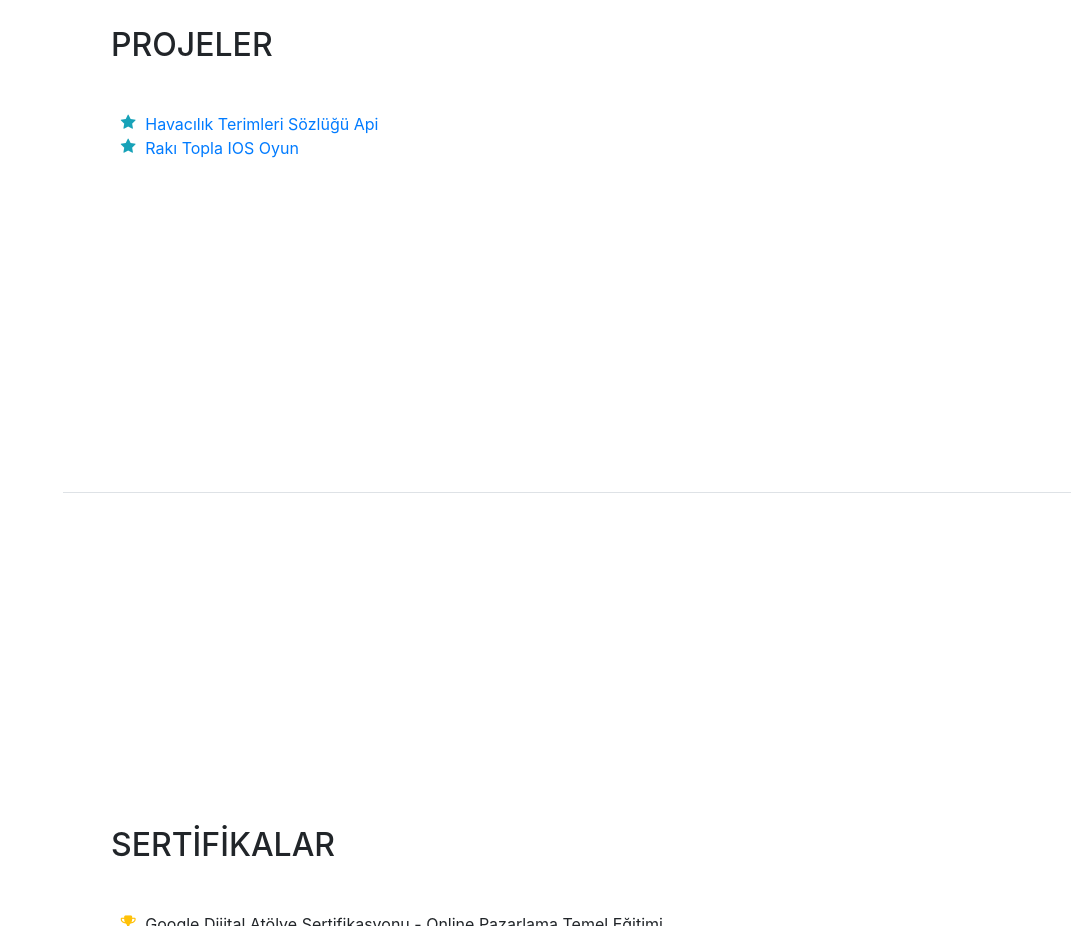
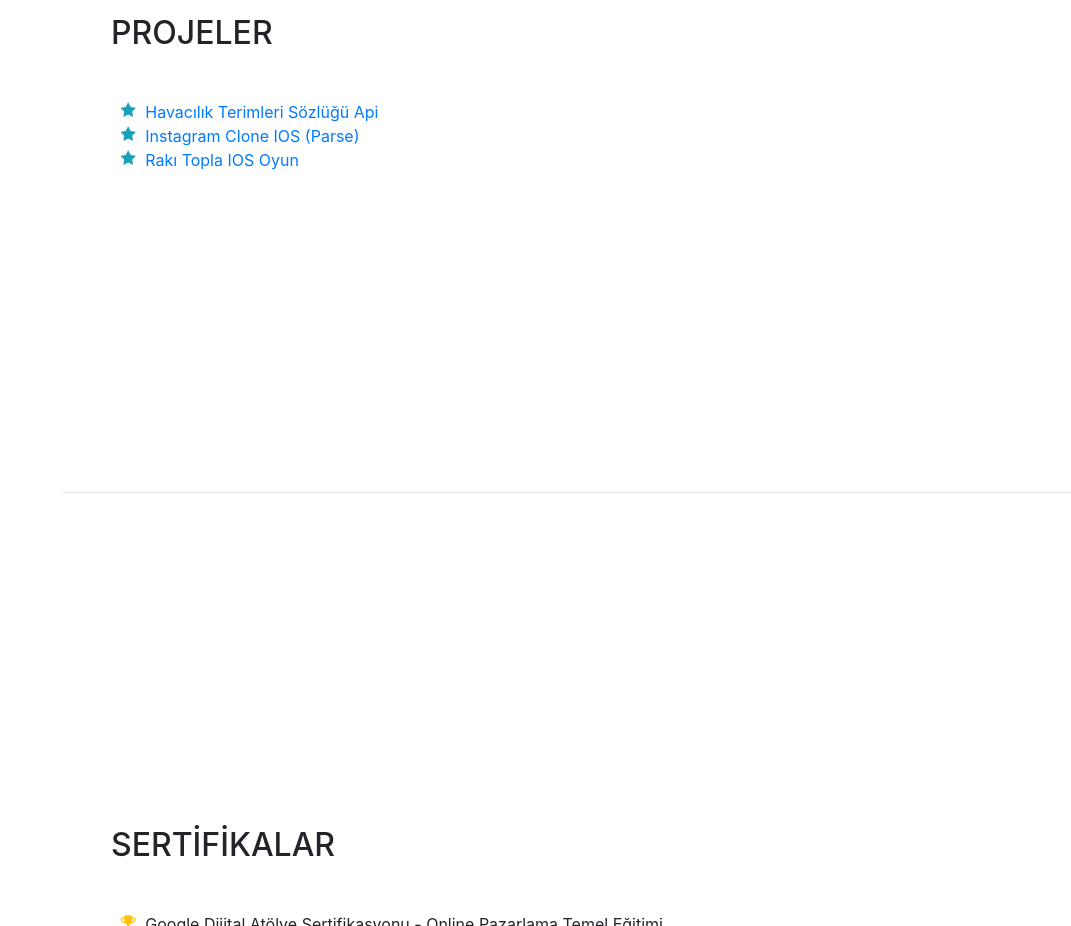
Before and after one commit to cembakca/cembakca.github.io, a website with bundled scripts: page index.html in a window 1280 px wide. Shown: the part 3740-4666 px from the top of the page, without its empty margins (209-1280 px from the left). Built offline with nearby package versions, Linux system fonts and the light colour scheme; a web font is replaced by a local one.

Commit message:
project added

```diff
--- a/index.html
+++ b/index.html
@@ -261,9 +261,13 @@
             <li>
               <i class="fa-li fa fa-star text-info"></i>
               <a href="https://github.com/cembakca/havacilikterimleri" target="_blank">Havacılık Terimleri Sözlüğü Api</a></li>
-            <li>
+              <li>
+                <i class="fa-li fa fa-star text-info"></i>
+                <a href="https://github.com/cembakca/instagram-clone" target="_blank">
+                  Instagram Clone IOS (Parse)</a></li>
+              <li>
               <i class="fa-li fa fa-star text-info"></i>
-              <a href="https://github.com/cembakca/havacilikterimleri" target="_blank">
+              <a href="https://github.com/cembakca/RakiTopla" target="_blank">
                 Rakı Topla IOS Oyun</a></li>
           </ul>
         </div>
```
